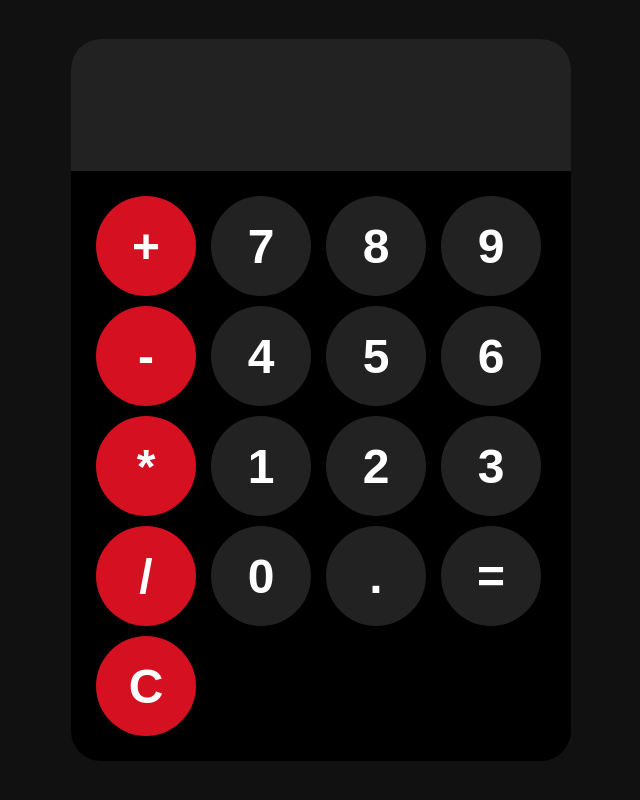
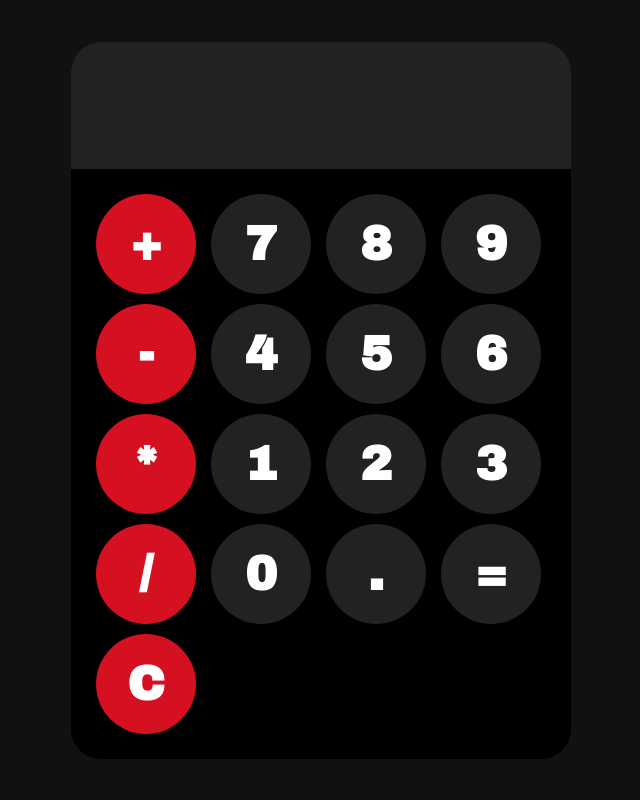
Before and after one commit to darklowlyx/calculator-program, a plain HTML site: page index.html in a window 1280 px wide. Shown: the whole page, without its empty margins (319-959 px from the left). Drawn offline with Linux system fonts and the light colour scheme.

Commit message:
version 0.25

```diff
--- a/css/style.css
+++ b/css/style.css
@@ -2,6 +2,7 @@
 
 * {
 	color: #f0f0f0;
+	font-family: "Archivo Black", Arial, sans-serif;
 }
 
 body {
@@ -43,7 +44,7 @@ button:active {
 	max-width: 500px;
 	min-height: 600px;
 	margin: 0 auto;
-	font-family: Arial, sans-serif;
+	font-family: "Archivo Black", Arial, sans-serif;
 }
 #display {
 	background-color: #222;
--- a/index.html
+++ b/index.html
@@ -5,6 +5,7 @@
 	<meta charset="UTF-8">
 	<meta http-equiv="X-UA-Compatible" content="IE=edge">
 	<meta name="viewport" content="width=device-width, initial-scale=1.0, maximum-scale=1.0, user-scalable=1.0">
+	<link href="https://fonts.googleapis.com/css?family=Archivo+Black:regular" rel="stylesheet" />
 	<link rel="stylesheet" href="css/style.css">
 	<link rel="shortcut icon" href="#" />
 	<title>Calculator - blvck</title>
```
